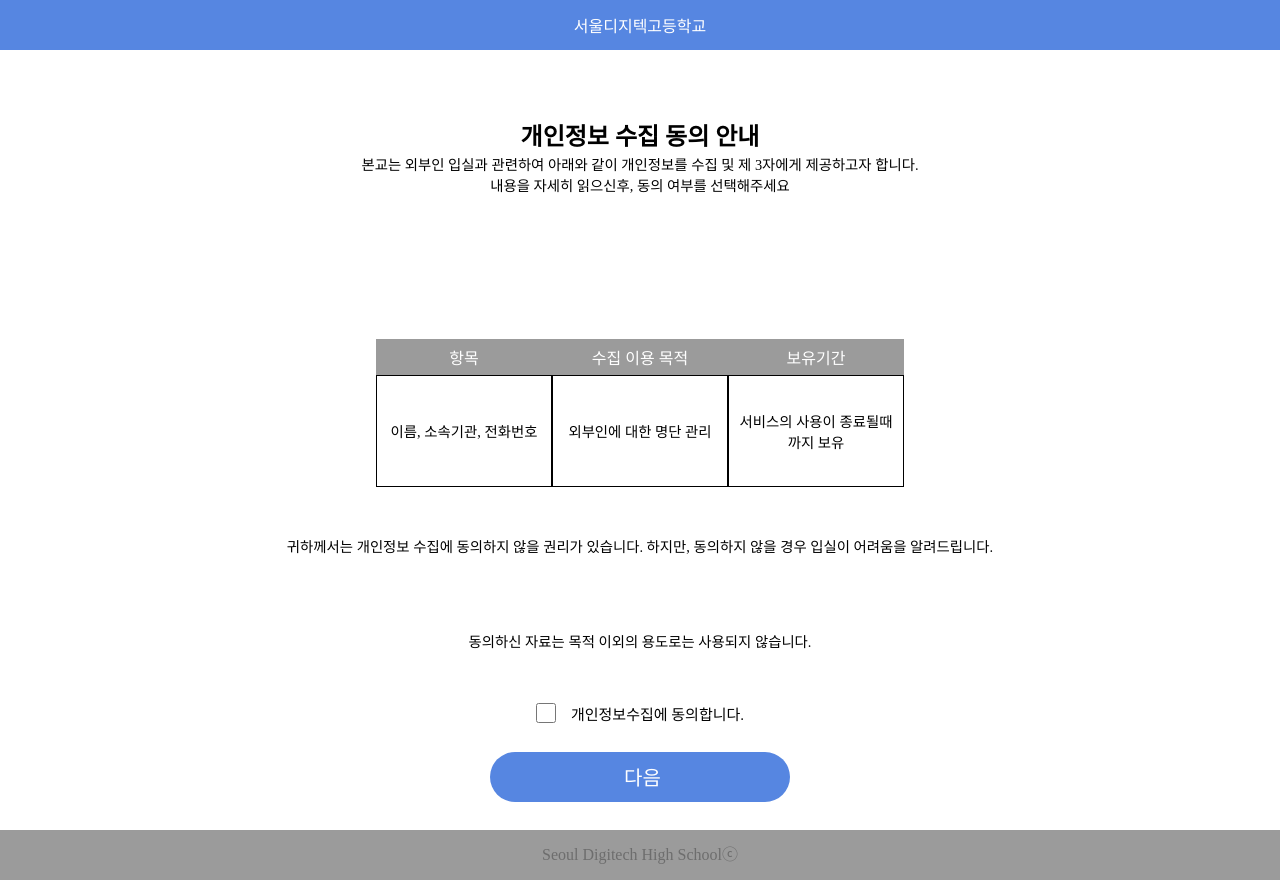
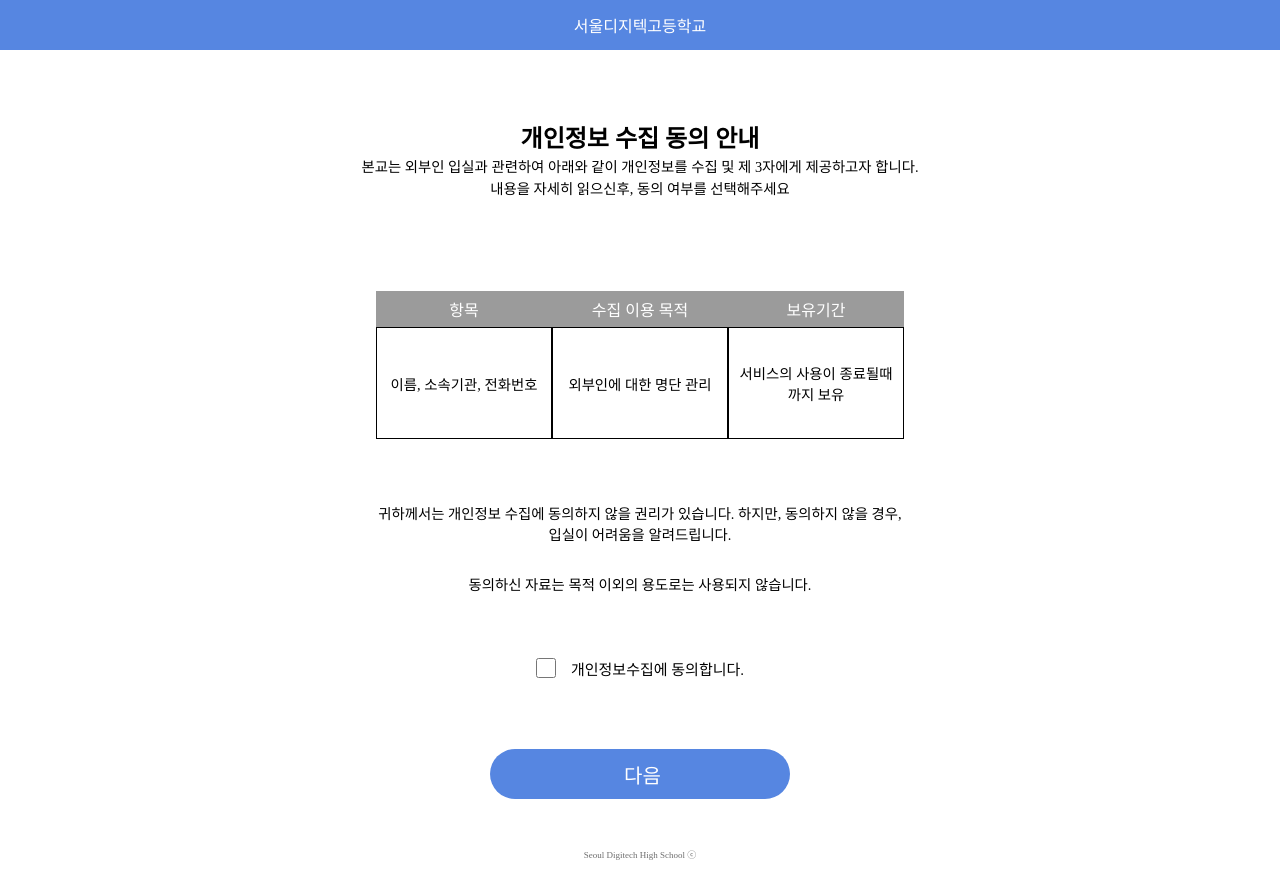
Before and after one commit to Resten1497/Entry_FrontTest, a React (Create React App) app: page /privacy in a window 1280 px wide. Built offline with nearby package versions, Linux system fonts and the light colour scheme; a web font is replaced by a local one.

Commit message:
UPDATE CSS

```diff
--- a/src/components/footerComponent/index.jsx
+++ b/src/components/footerComponent/index.jsx
@@ -1,12 +1,8 @@
-import React from 'react'
-import styled from 'styled-components';
+import React from "react";
+import styled from "styled-components";
 
-function footerComponent(){
-    return(
-        <Container>
-            Seoul Digitech High Schoolⓒ
-        </Container>
-    )
+function footerComponent() {
+  return <Container>Seoul Digitech High School ⓒ</Container>;
 }
 
 export default footerComponent;
@@ -16,7 +12,7 @@ const Container = styled.div`
   width: 100vw;
   height: 50px;
   color: #6d6d6d;
-    background: #9b9b9b;
   text-align: center;
+  font-size: 9px;
   line-height: 50px;
 `;
--- a/src/container/InputContainer/index.jsx
+++ b/src/container/InputContainer/index.jsx
@@ -4,8 +4,8 @@ import { useForm } from "react-hook-form";
 import { useNavigate } from "react-router-dom";
 import styled from "styled-components";
 import sendVisitorData from "../../api/sendVisitorData";
-import HeaderComponent from '../../components/headerComponent';
-import FooterComponent from '../../components/footerComponent';
+import HeaderComponent from "../../components/headerComponent";
+import FooterComponent from "../../components/footerComponent";
 
 function InputContainer() {
   const [phoneValue, setPhoneValue] = useState();
@@ -18,6 +18,7 @@ function InputContainer() {
   };
   useEffect(() => {
     document.body.style.zoom = "100%";
+    window.scroll(0, 0);
   });
   useEffect(() => {
     if (visitorPhoneNumber.length == 11) {
@@ -41,7 +42,7 @@ function InputContainer() {
   const navigate = useNavigate();
   const handleLinkOnClick = async (data) => {
     let sendResult = await sendVisitorData({ ...data });
-    console.log(data)
+    console.log(data);
     console.log(sendResult);
     if (sendResult.status == 200) {
       navigate("/complete", { state: data.visitorName });
@@ -60,7 +61,7 @@ function InputContainer() {
   return (
     <Container>
       <Center>
-        <HeaderComponent/>
+        <HeaderComponent />
         <Form onSubmit={handleSubmit(onSubmit)}>
           <Lable>
             <Title>카드번호</Title>
@@ -162,7 +163,9 @@ function InputContainer() {
               {errors.temperature?.type === "required" &&
                 "현재 온도를 입력해주세요!"}
             </Error>
-            <Caution>코로나 방역 기준에 맞지 않으면 출입이 불가할 수 있습니다</Caution>
+            <Caution>
+              코로나 방역 기준에 맞지 않으면 출입이 불가할 수 있습니다
+            </Caution>
           </Lable>
           {/* <Lable>
           <PrivacyLabal>
@@ -185,7 +188,7 @@ function InputContainer() {
             <NextBtn onKeyDown={handleKeyDown} />
           </ButtonLable>
         </Form>
-        <FooterComponent/>
+        <FooterComponent />
       </Center>
     </Container>
   );
@@ -197,7 +200,7 @@ const Container = styled.div`
   justify-content: space-between;
   align-items: center;
   width: 100vw;
-  height: 130vh;
+  height: 110vh;
 `;
 
 const Center = styled.div`
@@ -217,11 +220,9 @@ const Form = styled.form`
   justify-content: space-around;
 `;
 
-const Lable = styled.label`
-`;
+const Lable = styled.label``;
 
-const ButtonLable = styled.label`
-`;
+const ButtonLable = styled.label``;
 
 const Title = styled.p`
   padding-bottom: 5px;
@@ -235,7 +236,7 @@ const Title = styled.p`
 `;
 
 const Caution = styled.p`
-    @media (max-width: 300px) {
+  @media (max-width: 300px) {
     width: 200px;
   }
   padding: 5px 0 5px 0;
@@ -312,7 +313,7 @@ const StyledInput = styled.input`
 // `;
 
 const Error = styled.p`
-    @media (max-width: 300px) {
+  @media (max-width: 300px) {
     width: 200px;
     font-size: 14px;
   }
--- a/src/container/InquiryContainer/index.jsx
+++ b/src/container/InquiryContainer/index.jsx
@@ -89,7 +89,9 @@ function InquiryContainer() {
                     <Row>
                       <Number>{index + 1}</Number>
                       <CardNumber>{item.pinNumber}</CardNumber>
-                      <DateTime>{item.entranceMonth}/{item.entranceDay}</DateTime>
+                      <DateTime>
+                        {item.entranceMonth}/{item.entranceDay}
+                      </DateTime>
                       <Name>{item.visitorName}</Name>
                       <Phone>{item.visitorPhoneNumber}</Phone>
                       <Reason>{item.visitorReason}</Reason>
--- a/src/container/PrivacyContainer/index.jsx
+++ b/src/container/PrivacyContainer/index.jsx
@@ -3,8 +3,8 @@ import styled from "styled-components";
 import NextBtn from "../../components/buttonComponent/index";
 import { useNavigate } from "react-router-dom";
 import { useCallback } from "react";
-import HeaderComponent from '../../components/headerComponent';
-import FooterComponent from '../../components/footerComponent';
+import HeaderComponent from "../../components/headerComponent";
+import FooterComponent from "../../components/footerComponent";
 
 function Privacy() {
   const [isError, setIsError] = useState(false);
@@ -26,7 +26,7 @@ function Privacy() {
   return (
     <Container>
       <Main>
-        <HeaderComponent/>
+        <HeaderComponent />
         <Content>
           <MainText>개인정보 수집 동의 안내</MainText>
           <SubText>
@@ -51,17 +51,23 @@ function Privacy() {
         </TableContent>
         <OptionalLabel>
           귀하께서는 개인정보 수집에 동의하지 않을 권리가 있습니다. 하지만,
-          동의하지 않을 경우 입실이 어려움을 알려드립니다.
+          동의하지 않을 경우, <br />
+          입실이 어려움을 알려드립니다.
         </OptionalLabel>
-        <br />
-        <OptionalLabel>동의하신 자료는 목적 이외의 용도로는 사용되지 않습니다.</OptionalLabel>
+        <OptionalLabel style={{ margin: "10px" }}>
+          동의하신 자료는 목적 이외의 용도로는 사용되지 않습니다.
+        </OptionalLabel>
         <PrivacyLabal>
           <CheckBox type="checkbox" autoFocus name="privacyLabal" ref={ref} />
           <PrivacyText>개인정보수집에 동의합니다.</PrivacyText>
         </PrivacyLabal>
-          {isError && <ErrorText>필수 항목입니다.</ErrorText>}
+        {isError ? (
+          <ErrorText>필수 항목입니다.</ErrorText>
+        ) : (
+          <ErrorText></ErrorText>
+        )}
         <NextBtn onClick={handleLinkOnClick} onKeyDown={handleKeyDown} />
-        <FooterComponent/>
+        <FooterComponent />
       </Main>
     </Container>
   );
@@ -69,7 +75,10 @@ function Privacy() {
 
 export default Privacy;
 
-const TableBody = styled.tbody``;
+const TableBody = styled.tbody`
+  with: 100%;
+  height: 100%;
+`;
 const TableTr = styled.tr``;
 const TableTh = styled.th`
   @media (min-width: 481px) {
@@ -134,7 +143,7 @@ const Content = styled.div`
   flex-direction: column;
   line-height: 1.5;
   justify-content: center;
-  @media (min-width: 481px){
+  @media (min-width: 481px) {
     width: 100%;
     text-align: center;
     margin-bottom: 20px;
@@ -143,7 +152,7 @@ const Content = styled.div`
 const TableContent = styled.div`
   display: flex;
   width: 90vw;
-  height: 25vh;
+  height: 20vh;
   justify-content: center;
   align-items: flex-end;
   padding-bottom: 30px;
@@ -165,6 +174,7 @@ const SubText = styled.p`
 `;
 const ErrorText = styled.p`
   font-size: 0.9em;
+  height: 20px;
   word-break: keep-all;
   color: red;
   text-align: center;
```
Lines whose indentation alone changed are shown as unchanged.
